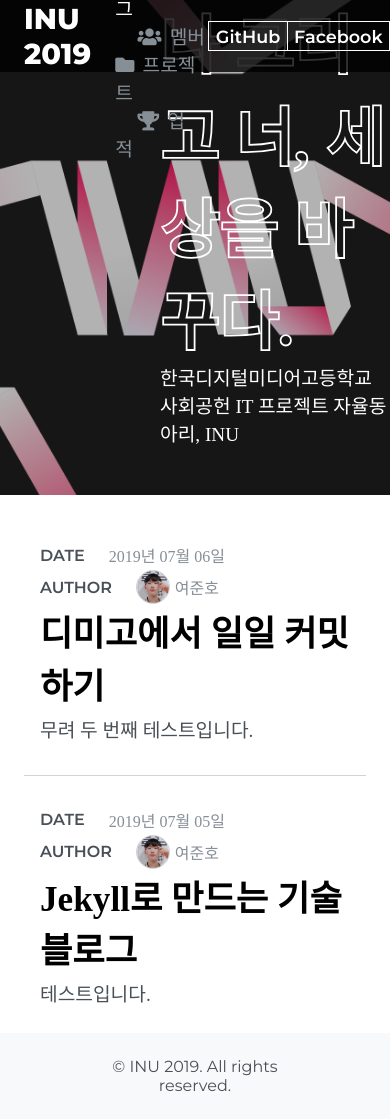
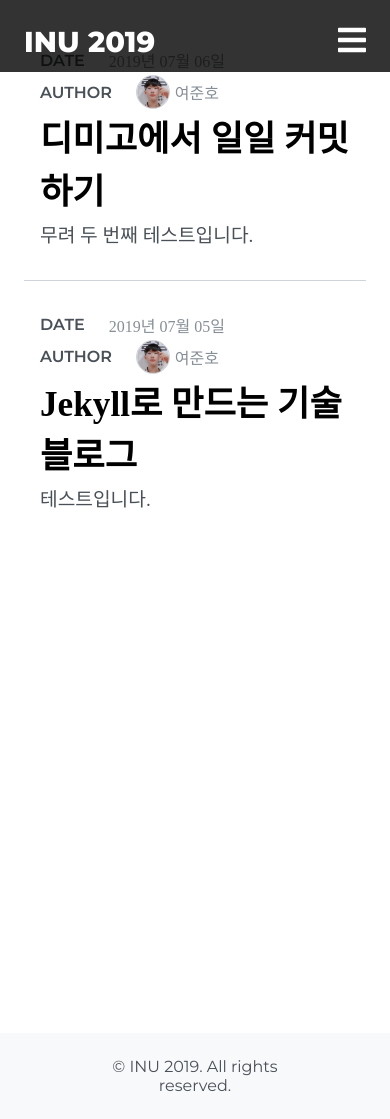
Before and after one commit to inudevs/inudevs.github.io, a Jekyll site: the page built from index.html, in a window 390 px wide and 1119 px high. Built offline with Jekyll 4.4.1, drawn with Linux system fonts in a browser that asks for light colours; nearby versions of some CDN libraries; some web fonts are replaced.

Commit message:
반응형 헤더 (#11)
* fix: header scss

* fix: fill header height in mobile devices

* fix: fill iPhone5 layout for members

* feat: toggle responsive menu

```diff
--- a/_includes/header.html
+++ b/_includes/header.html
@@ -1,26 +1,42 @@
 <div class="header__nav">
+  <div class="header__top">
     <a href="/" class="header__brand">
       INU 2019
     </a>
+    <div
+      class="header__menu"
+      onclick="toggle()"
+    >
+      <i class="fas fa-bars"></i>
+    </div>
+  </div>
   <ul class="header__nav-list">
+    {% assign current = page.url | split: '.' %}
     <li>
-          {% assign current = page.url | split: '.' %}
       <a href="/story" class="header__nav-item {% if current.first == '/story' %}active{% endif %}">
         <i class="fas fa-bookmark"></i>
         <span class="header__nav-text">스토리</span>
       </a>
+    </li>
+    <li>
       <a href="/" class="header__nav-item {% if current.first == '/' %}active{% endif %}">
         <i class="fas fa-book-open"></i>
         <span class="header__nav-text">블로그</span>
       </a>
+    </li>
+    <li>
       <a href="/members" class="header__nav-item {% if current.first == '/members' %}active{% endif %}">
         <i class="fas fa-users"></i>
         <span class="header__nav-text">멤버</span>
       </a>
+    </li>
+    <li>
       <a href="/projects" class="header__nav-item {% if current.first == '/projects' %}active{% endif %}">
         <i class="fas fa-folder"></i>
         <span class="header__nav-text">프로젝트</span>
       </a>
+    </li>
+    <li>
       <a href="/achieves" class="header__nav-item {% if current.first == '/achieves' %}active{% endif %}">
         <i class="fas fa-trophy"></i>
         <span class="header__nav-text">업적</span>
--- a/_scss/blog/_achieves.scss
+++ b/_scss/blog/_achieves.scss
@@ -17,6 +17,12 @@
     flex-direction: column;
     margin-top: 1rem;
     margin-bottom: 1.5rem;
+  }
+
+  @media (max-width: 1100px) {
+    &__desc {
+      display: flex;
+    }
   }
 }
 
@@ -112,19 +118,6 @@
       width: 2.5rem;
     }
 
-    // &__members {
-    //   position: unset;
-    //   display: block;
-    //   margin-top: 0.5rem;
-    //   width: 100%;
-    //   text-align: right;
-    // }
-
-    // &__member {
-    //   height: 2rem;
-    //   width: 2rem;
-    // }
-
     &__members {
       display: none;
     }
--- a/_scss/blog/_header.scss
+++ b/_scss/blog/_header.scss
@@ -6,6 +6,26 @@
   background-image:
     linear-gradient(rgba(0, 0, 0, .3), rgba(0, 0, 0, .3)),
     url(/assets/images/header.png);
+
+  &__nav {
+    z-index: 1;
+    background-repeat: no-repeat;
+    background-position: center center;
+    background-size: cover;
+    background-color: rgba(0, 0, 0, .8);
+    position: fixed;
+    width: 100%;
+    color: white;
+    display: flex;
+    flex-direction: row;
+    justify-content: space-evenly;
+    height: 1.5rem;
+    align-content: center;
+    font-family: 'Montserrat', sans-serif;
+    padding-top: 1.5rem;
+    padding-bottom: 1.5rem;
+    user-select: none;
+  }
 
   &__brand {
     padding: 0 1.5rem;
@@ -98,24 +118,75 @@
     margin: 0;
     font-size: 1.2rem;
   }
+
+  &__menu {
+    display: none;
+  }
+
+  @media (max-width: 980px) {
+    &__top {
+      justify-content: space-between;
+      flex-direction: row;
+    }
+
+    &__brand {
+      display: inline-flex;
+    }
+
+    &__nav {
+      flex-direction: column;
+    }
+
+    &__nav-list {
+      display: none;
+    }
+
+    &__btns {
+      display: none;
+    }
+
+    &__container {
+      height: -webkit-fill-available;
+    }
+
+    &__content {
+      word-break: keep-all;
+      left: 1rem;
+    }
+
+    &__title {
+      font-size: 4rem;
+    }
+
+    &__menu {
+      display: inline-flex;
+      align-self: center;
+      padding-right: 1.5rem;
+      font-size: 2rem;
+      position: absolute;
+      right: 0;
+    }
+  }
+
+  &__nav-list.res {
+    transition: all 0.2s;
+    position: fixed;
+    display: block;
+    right: 1.5rem;
+    top: 2.9rem;
+    background-color: $gray-9;
+    border: none;
+  }
+
+  &__nav-list.res &__nav-item {
+    font-size: 1.8rem;
+    display: flex;
+    flex-direction: row;
+    justify-content: space-between;
+    padding: 0.5rem 0.8rem;
+
+    i {
+      margin-right: 1rem;
+    }
+  }
 }
-
-.header__nav {
-  z-index: 1;
-  background-repeat: no-repeat;
-  background-position: center center;
-  background-size: cover;
-  background-color: rgba(0, 0, 0, .8);
-  position: fixed;
-  width: 100%;
-  color: white;
-  display: flex;
-  flex-direction: row;
-  justify-content: space-evenly;
-  height: 1.5rem;
-  align-content: center;
-  font-family: 'Montserrat', sans-serif;
-  padding-top: 1.5rem;
-  padding-bottom: 1.5rem;
-  user-select: none;
-}
--- a/_scss/blog/_members.scss
+++ b/_scss/blog/_members.scss
@@ -18,7 +18,13 @@
     display: grid;
     grid-column-gap: 1rem;
     grid-row-gap: 1rem;
-    grid-template-columns: repeat(auto-fill, minmax(320px, 1fr));
+    grid-template-columns: repeat(auto-fill, minmax(280px, 1fr));
+  }
+
+  @media (max-width: 1100px) {
+    &__desc {
+      display: flex;
+    }
   }
 }
 
@@ -138,4 +144,25 @@
       margin-left: 0.2rem;
     }
   }
+
+  @media (max-width: 350px) {
+    &__image {
+      height: 5rem;
+      width: 5rem;
+    }
+
+    &__belong {
+      font-size: 1.2rem;
+    }
+
+    &__name {
+      font-size: 1.4rem;
+    }
+
+    &__badge {
+      font-size: 0.8rem;
+      padding-left: 0.2rem;
+      padding-right: 0.2rem;
+    }
+  }
 }
```
Also changed, not shown: other parts of _includes/header.html (+12 -0 lines). Lines whose indentation alone changed are shown as unchanged.
